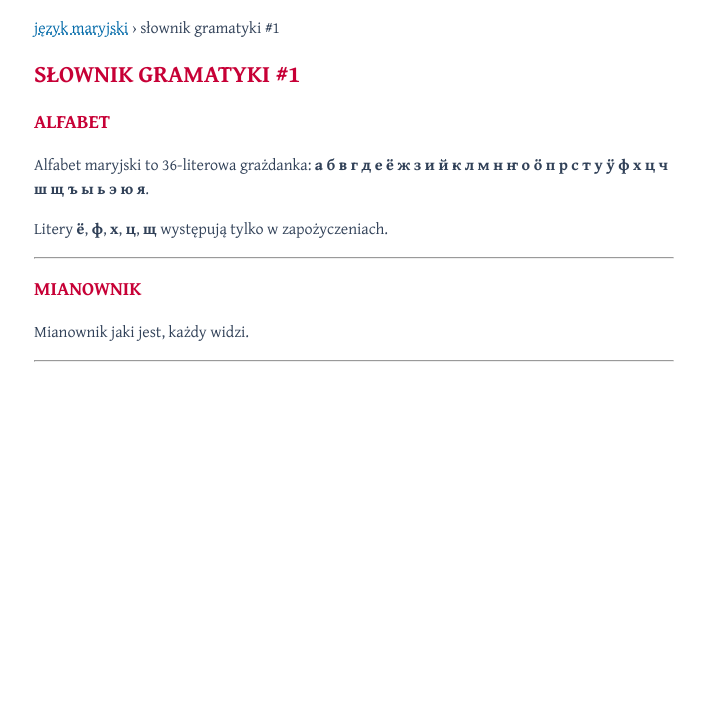
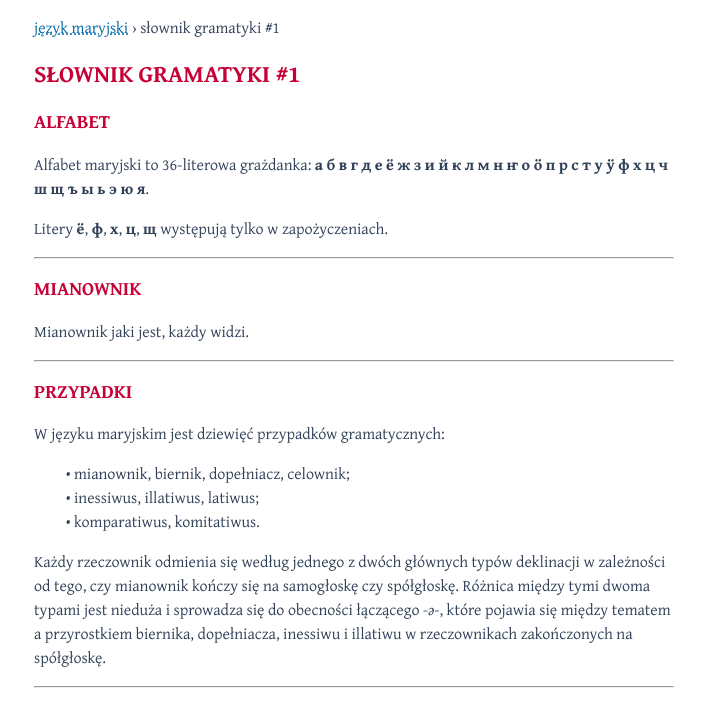
Before and after one commit to xnn42/mhr, a plain HTML site: page sg1.html in a window 1280 px wide. Shown: the whole page, without its empty margins (286-991 px from the left). Drawn offline with Linux system fonts and the light colour scheme.

Commit message:
Update sg1.html

```diff
--- a/sg1.html
+++ b/sg1.html
@@ -25,6 +25,16 @@
 <h2>mianownik</h2>
 <p>Mianownik jaki jest, każdy widzi.</p>
 
+<hr>
+
+<h2>przypadki</h2>
+<p>W języku maryjskim jest dziewięć przypadków gramatycznych:</p>
+<ul>
+<li>mianownik, biernik, dopełniacz, celownik;</li>
+<li>inessiwus, illatiwus, latiwus;</li>
+<li>komparatiwus, komitatiwus.</li>
+</ul>
+<p>Każdy rzeczownik odmienia się według jednego z dwóch głównych typów deklinacji w zależności od tego, czy mianownik kończy się na samogłoskę czy spółgłoskę. Różnica między tymi dwoma typami jest nieduża i sprowadza się do obecności łączącego <i>‑ə‑</i>, które pojawia się między tematem a przyrostkiem biernika, dopełniacza, inessiwu i illatiwu w rzeczownikach zakończonych na spółgłoskę.</p>
 
 <hr>
 </body>
```
